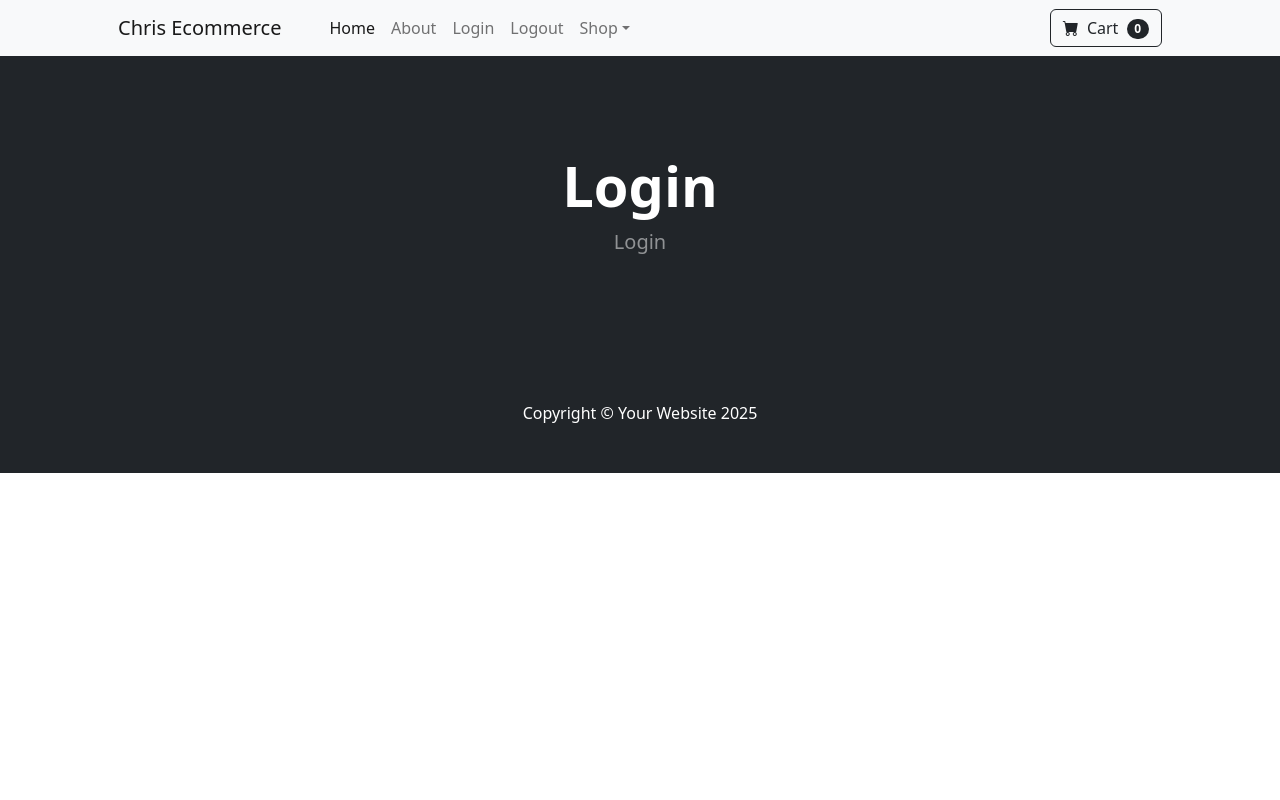
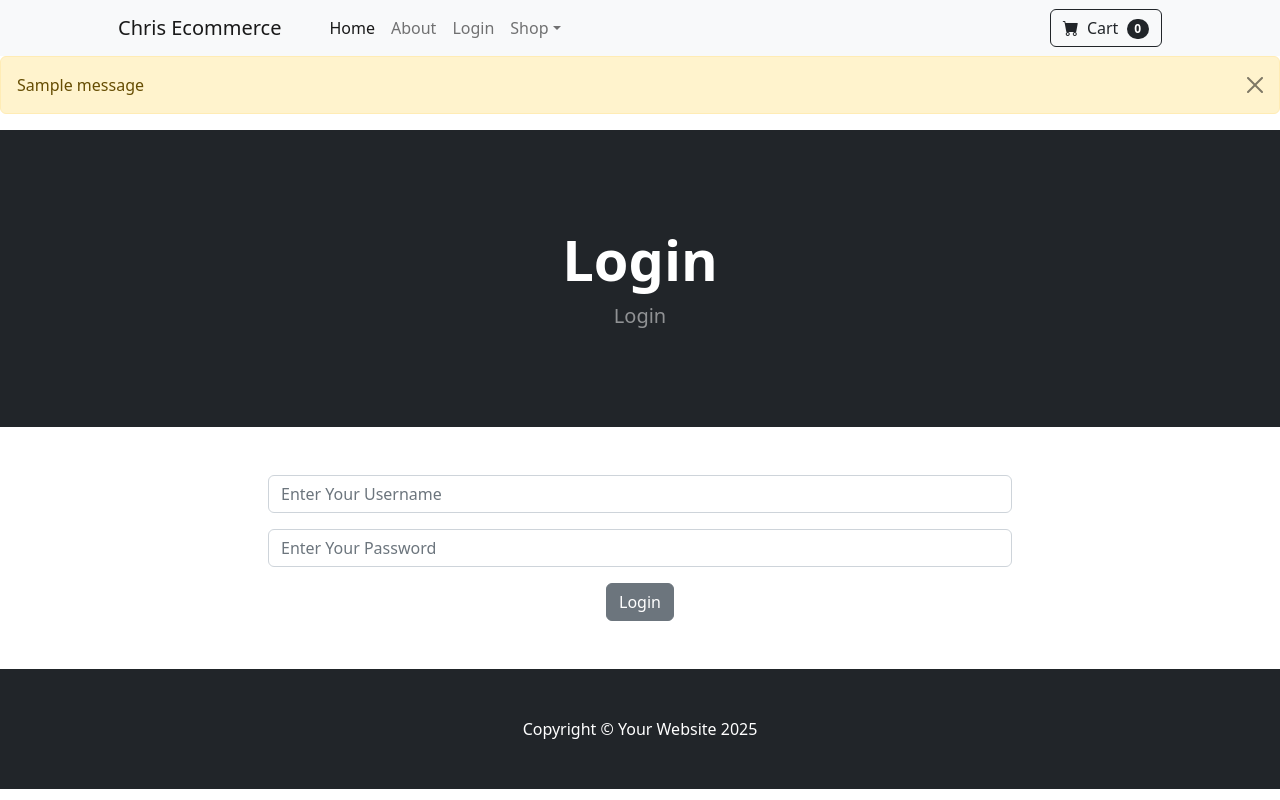
Before and after one commit to Chris21-lkb/django_ecom, a Django app: template ecom/store/templates/login.html in a window 1280 px wide. Run offline with Django 5.2, Linux system fonts and the light colour scheme; the template is opened without the code that fills it, so the values that code supplies are empty; tables that the repository leaves empty hold one stand-in row (values such as "Sample post"); one stand-in notice (Sample message) is shown.

Commit message:
'commit'

```diff
--- a/ecom/store/templates/base.html
+++ b/ecom/store/templates/base.html
@@ -17,7 +17,16 @@
     </head>
     <body>
         {% include 'navbar.html' %}
+        {% if messages %}
+        {% endif %}
+            {% for message in messages %}
 
+                <div class="alert alert-warning alert-dismissible fade show" role="alert">
+                    {{ message }}
+                    <button type="button" class="btn-close" data-bs-dismiss="alert" aria-label="Close"></button>
+                </div>
+
+            {% endfor %}
         {% block content %}
 
         {% endblock %}
--- a/ecom/store/templates/login.html
+++ b/ecom/store/templates/login.html
@@ -14,8 +14,20 @@
     <div class="row">
         <center>
             <div class="col-8">
+                <br/><br/>
+                <form method="POST" action="{% url 'login' %}">
 
+                    {% csrf_token %}
 
+                    <div class="mb-3">
+                      <input type="text" class="form-control" name="username" placeholder="Enter Your Username">
+                    </div>
+                    <div class="mb-3">
+                      <input type="password" class="form-control" name="password" placeholder="Enter Your Password">
+                    </div>
+                    <button type="submit" class="btn btn-secondary">Login</button>
+                  </form>
+                <br/><br/>
             </div>
         </center>
     </div>
--- a/ecom/store/templates/navbar.html
+++ b/ecom/store/templates/navbar.html
@@ -7,9 +7,13 @@
                 <li class="nav-item"><a class="nav-link active" aria-current="page" href="{% url 'home' %}">Home</a></li>
                 <li class="nav-item"><a class="nav-link" href="{% url 'about' %}">About</a></li>
 
-                <li class="nav-item"><a class="nav-link" href="{% url 'login' %}">Login</a></li>
+                {% if user.is_authenticated %}
+                    <li class="nav-item"><a class="nav-link" href="{% url 'logout' %}">Logout</a></li>
+                {% else %}
+                    <li class="nav-item"><a class="nav-link" href="{% url 'login' %}">Login</a></li>
+                {% endif %}
 
-                <li class="nav-item"><a class="nav-link" href="{% url 'about' %}">Logout</a></li>
+
 
 
                 <li class="nav-item dropdown">
```
Also changed, not shown: ecom/store/views.py (+18 -3 lines), ecom/db.sqlite3.
